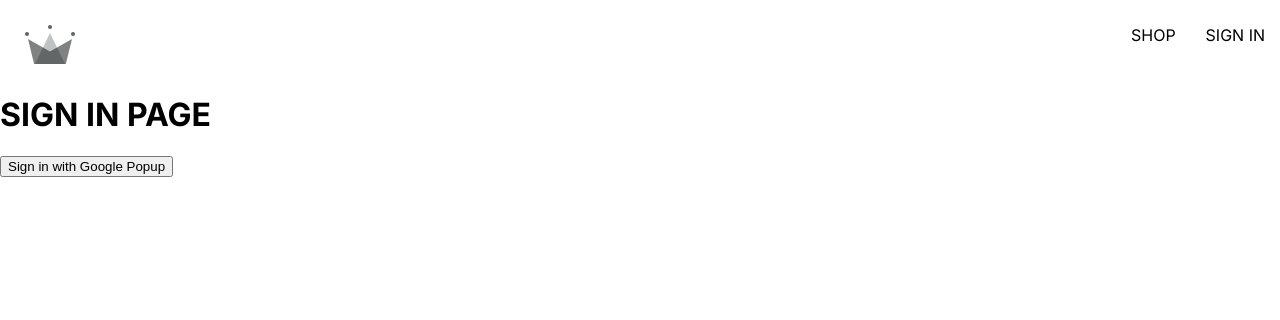
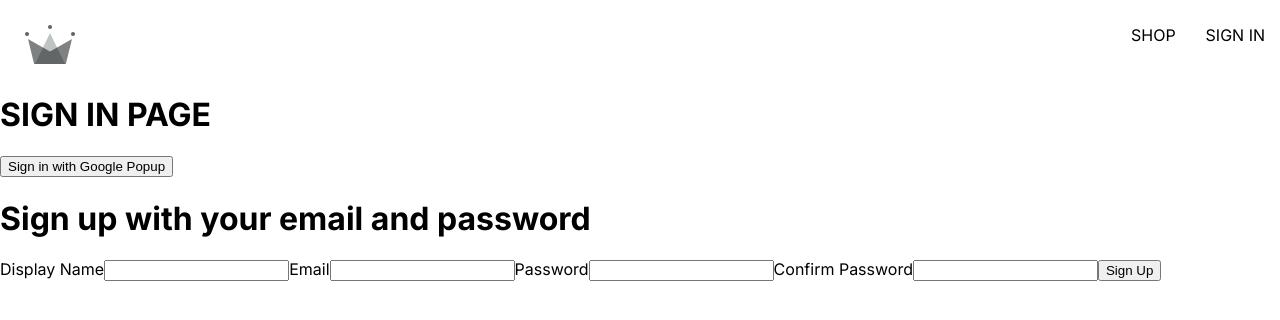
Before and after one commit to harrisgomez/capstone, a React (Create React App) app: page /sign-in in a window 1280 px wide. Shown: the top 320 px of the page. Built offline with nearby package versions, Linux system fonts and the light colour scheme.

Commit message:
ADD: firebase signup provider, sign up form fields

```diff
--- /dev/null
+++ b/src/components/sign-up-form/sign-up-form.component.jsx
@@ -0,0 +1,38 @@
+import { useState } from "react";
+
+const defaultFormFields = {
+    displayName: '',
+    email: '',
+    password: '',
+    confirmPassword: ''
+};
+
+const SignUpForm = () => {
+    const [formFields, setFormFields] = useState(defaultFormFields);
+    const { displayName, email, password, confirmPassword } = formFields;
+
+    const handleChange = e => {
+        const { name, value } = e.target;
+
+        setFormFields({ ...formFields, [name]: value })
+    };
+
+    return (
+        <div>
+            <h1>Sign up with your email and password</h1>
+            <form onSubmit={() => {}}>
+                <label>Display Name</label>
+                <input type='text' name='displayName' onChange={handleChange} value={displayName} required />
+                <label>Email</label>
+                <input type='email' name='email' onChange={handleChange} value={email} required />
+                <label>Password</label>
+                <input type='password' name='password' onChange={handleChange} rvalue={password} equired />
+                <label>Confirm Password</label>
+                <input type='password' name='confirmPassword' onChange={handleChange} value={confirmPassword} required />
+                <button type='submit'>Sign Up</button>
+            </form>
+        </div>
+    );
+};
+
+export default SignUpForm;
--- a/src/routes/sign-in/sign-in.component.jsx
+++ b/src/routes/sign-in/sign-in.component.jsx
@@ -2,6 +2,8 @@ import {
     signInWithGooglePopup,
     createUserDocFromAuth
 } from "../../utils/firebase/firebase.utils";
+
+import SignUpForm from "../../components/sign-up-form/sign-up-form.component";
 
 const SignIn = () => {
     const logGoogleUser = async () => {
@@ -13,6 +15,7 @@ const SignIn = () => {
         <div>
             <h1>SIGN IN PAGE</h1>
             <button onClick={logGoogleUser}>Sign in with Google Popup</button>
+            <SignUpForm />
         </div>
     );
 };
--- a/src/utils/firebase/firebase.utils.js
+++ b/src/utils/firebase/firebase.utils.js
@@ -1,7 +1,6 @@
 import { initializeApp } from 'firebase/app';
 import {
     getAuth,
-    signInWithRedirect,
     signInWithPopup,
     GoogleAuthProvider
 } from 'firebase/auth';
@@ -23,14 +22,14 @@ const firebaseConfig = {
 };
 
 const firebaseApp = initializeApp(firebaseConfig);
-const provider = new GoogleAuthProvider();
+const googleProvider = new GoogleAuthProvider();
 
-provider.setCustomParameters({
+googleProvider.setCustomParameters({
     prompt: 'select_account'
 });
 
 export const auth = getAuth();
-export const signInWithGooglePopup = () => signInWithPopup(auth, provider);
+export const signInWithGooglePopup = () => signInWithPopup(auth, googleProvider);
 
 export const db = getFirestore();
 
```
